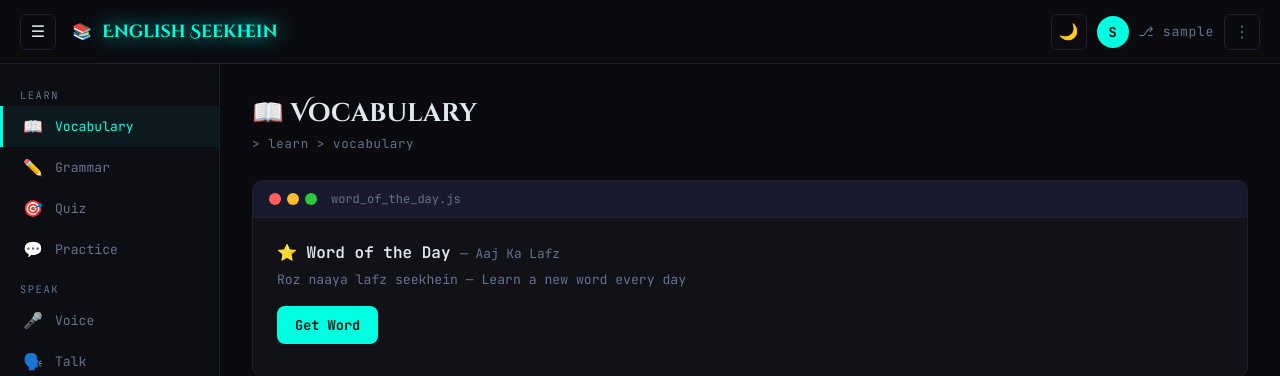
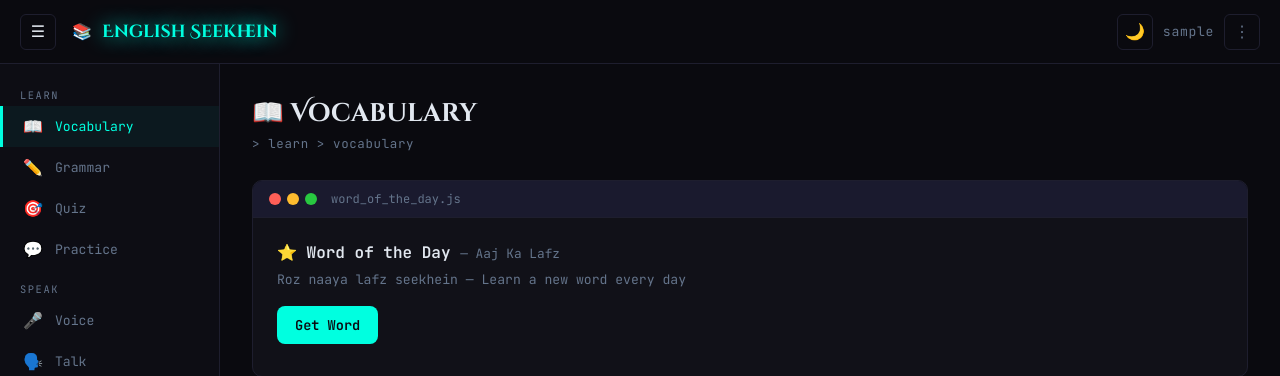
Before and after one commit to jannapro/english-seekhein, a Flask app: page / in a window 1280 px wide. Shown: the top 376 px of the page. Run offline with Flask 3, Linux system fonts and the light colour scheme; the visitor is signed in with stand-in values (Sample User, id 1); data that the repository does not hold is empty; some libraries are stand-ins or nearby versions.

Commit message:
Show only username in header, remove avatar and branch icon
Co-Authored-By: Claude Sonnet 4.6 <noreply@anthropic.com>

```diff
--- a/templates/index.html
+++ b/templates/index.html
@@ -572,8 +572,7 @@
     </div>
     <div class="header-right">
         <button class="hdr-btn theme-btn" onclick="toggleTheme()" id="theme-btn" title="Toggle theme">🌙</button>
-        <div class="user-avatar">{{ username[0]|upper }}</div>
-        <span class="username-label">⎇ {{ username }}</span>
+        <span class="username-label">{{ username }}</span>
         <button class="hdr-btn dots-btn" onclick="toggleProfileMenu(event)" title="Menu">⋮</button>
     </div>
     <!-- Profile dropdown -->
```
